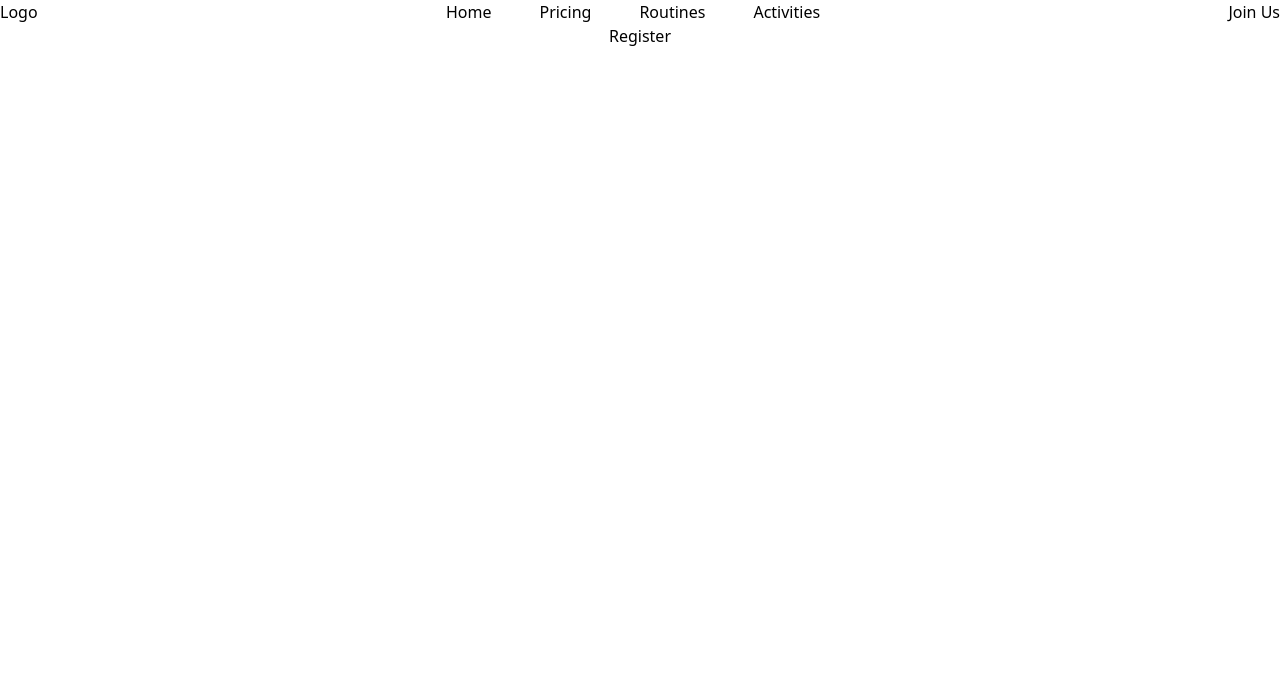
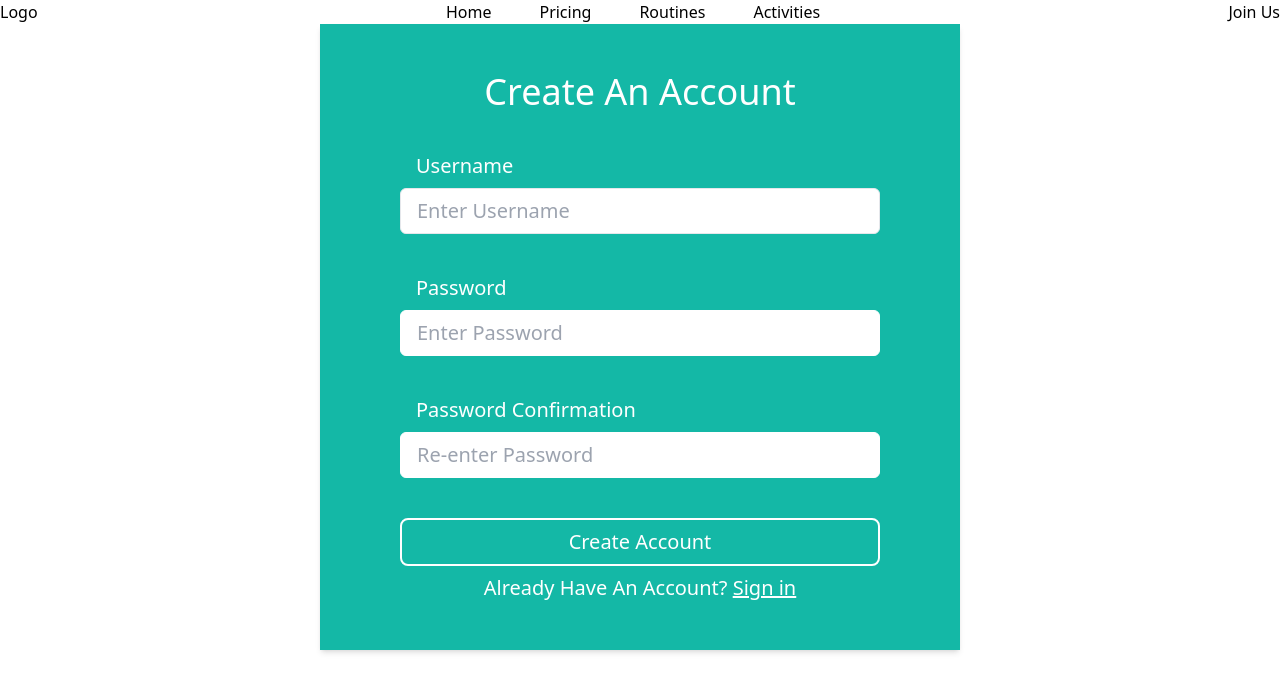
Before and after one commit to pichborithk/fitness-trackr-client, a React (Vite) app: page /register in a window 1280 px wide. Shown: the top 692 px of the page. Built offline with nearby package versions, Linux system fonts and the light colour scheme; no server answers.

Commit message:
build register route

```diff
--- a/src/Root.tsx
+++ b/src/Root.tsx
@@ -1,12 +1,17 @@
 import { Outlet } from 'react-router-dom';
 import { Navbar } from './components';
+import { useState } from 'react';
+
+const initialToken: string = localStorage.getItem('TOKEN') || '';
 
 const Root = () => {
+  const [token, setToken] = useState(initialToken);
+
   return (
     <>
       <Navbar />
-      <div className='max-w-7xl mx-auto flex flex-col items-center'>
-        <Outlet />
+      <div className='max-w-7xl mx-auto flex flex-col items-center min-h-screen'>
+        <Outlet context={{ token, setToken }} />
       </div>
     </>
   );
--- /dev/null
+++ b/src/lib/fetchUsers.ts
@@ -0,0 +1,18 @@
+import { TokenFetch } from '../types/types';
+
+const BASE_URL = `${import.meta.env.VITE_API_URL}`;
+
+export async function registerUser(
+  username: string,
+  password: string
+): Promise<TokenFetch> {
+  const response = await fetch(`${BASE_URL}/users/register`, {
+    method: 'POST',
+    headers: {
+      'Content-Type': 'application/json',
+    },
+    body: JSON.stringify({ username, password }),
+  });
+  const result = await response.json();
+  return result;
+}
--- a/src/routes/Register.tsx
+++ b/src/routes/Register.tsx
@@ -1,5 +1,132 @@
+import { FormEvent, useEffect, useState } from 'react';
+import { Link, useNavigate, useOutletContext } from 'react-router-dom';
+
+import { RootContext } from '../types/types';
+import { registerUser } from '../lib/fetchUsers';
+
 const Register = () => {
-  return <h1>Register</h1>;
+  const { token, setToken } = useOutletContext<RootContext>();
+  const navigate = useNavigate();
+
+  const [username, setUsername] = useState('');
+  const [password, setPassword] = useState('');
+  const [confirmPassword, setConfirmPassword] = useState('');
+  const [hidePassword, setHidePassword] = useState(true);
+  const [notification, setNotification] = useState('');
+
+  useEffect(() => {
+    setNotification('');
+    if (token) {
+      navigate('/');
+      return;
+    }
+  }, []);
+
+  async function handleSubmit(event: FormEvent<HTMLFormElement>) {
+    event.preventDefault();
+
+    if (password !== confirmPassword) {
+      setNotification('Password do not match');
+      setUsername('');
+      setPassword('');
+      setConfirmPassword('');
+      return;
+    }
+
+    try {
+      const result = await registerUser(username, password);
+      if (result.error) {
+        setNotification(result.message);
+        return;
+      }
+      setToken(result.token);
+      localStorage.setItem('TOKEN', result.token);
+    } catch (error) {
+      console.error(error);
+    } finally {
+      setUsername('');
+      setPassword('');
+      setConfirmPassword('');
+    }
+  }
+
+  return (
+    <form
+      onSubmit={handleSubmit}
+      className='relative flex w-1/2 flex-col items-center justify-evenly gap-8 bg-teal-500 px-20 py-12 text-xl text-white shadow-md'
+    >
+      <h1 className='text-4xl'>Create An Account</h1>
+      <fieldset className='flex w-full flex-col'>
+        <label htmlFor='username' className='px-4 py-2'>
+          Username
+        </label>
+        <input
+          autoComplete='off'
+          type='text'
+          name='username'
+          placeholder='Enter Username'
+          value={username}
+          onChange={event => setUsername(event.target.value)}
+          required
+          className='rounded-md border border-solid border-secondary px-4 py-2 text-slate-700 focus:outline-teal-500'
+        />
+      </fieldset>
+      <fieldset className='relative flex w-full flex-col'>
+        <label htmlFor='password' className='px-4 py-2'>
+          Password
+        </label>
+        <input
+          type={hidePassword ? 'password' : 'text'}
+          name='password'
+          placeholder='Enter Password'
+          value={password}
+          onChange={event => setPassword(event.target.value)}
+          required
+          className='rounded-md border border-solid border-white px-4 py-2 text-slate-700 focus:outline-teal-500'
+        />
+        <i
+          className={`fa-solid absolute bottom-3 right-4 text-teal-500  ${
+            hidePassword ? 'fa-eye-slash' : 'fa-eye'
+          } ${!(password || confirmPassword) && 'hidden'}`}
+          onClick={() => setHidePassword(!hidePassword)}
+        ></i>
+      </fieldset>
+      <fieldset className='relative flex w-full flex-col'>
+        <label htmlFor='confirm-password' className='px-4 py-2'>
+          Password Confirmation
+        </label>
+        <input
+          type={hidePassword ? 'password' : 'text'}
+          name='confirm-password'
+          placeholder='Re-enter Password'
+          value={confirmPassword}
+          onChange={event => setConfirmPassword(event.target.value)}
+          required
+          className='rounded-md border border-solid border-white px-4 py-2 text-slate-700 focus:outline-teal-500'
+        />
+        <i
+          className={`fa-solid absolute bottom-3 right-4 text-teal-500  ${
+            hidePassword ? 'fa-eye-slash' : 'fa-eye'
+          } ${!(password || confirmPassword) && 'hidden'}`}
+          onClick={() => setHidePassword(!hidePassword)}
+        ></i>
+      </fieldset>
+      <div className='mt-2 w-full text-center'>
+        <button className='mb-2 w-full rounded-lg border-2 border-white px-4 py-2 hover:bg-white hover:text-teal-500'>
+          Create Account
+        </button>
+        <p>
+          Already Have An Account?{' '}
+          <Link to='/login' className='underline'>
+            Sign in
+          </Link>
+        </p>
+      </div>
+      <span className='absolute bottom-4 text-base text-white'>
+        {notification}
+      </span>
+    </form>
+  );
 };
 
 export default Register;
--- /dev/null
+++ b/src/types/types.ts
@@ -0,0 +1,18 @@
+import { Dispatch, SetStateAction } from 'react';
+
+export type RootContext = {
+  token: string;
+  setToken: Dispatch<SetStateAction<string>>;
+};
+
+export type TokenFetch = {
+  success: boolean;
+  message: string;
+  token: string;
+  user: {
+    id: number;
+    username: string;
+  };
+  error: string | null;
+  name?: string;
+};
```
Also changed, not shown: 1 other file (tests, documents, lock files or other folders).
